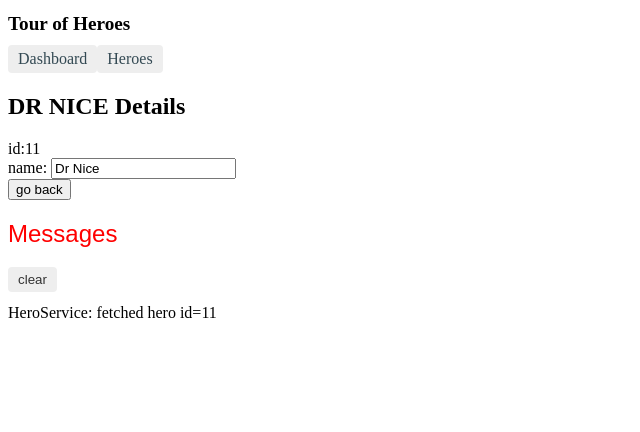
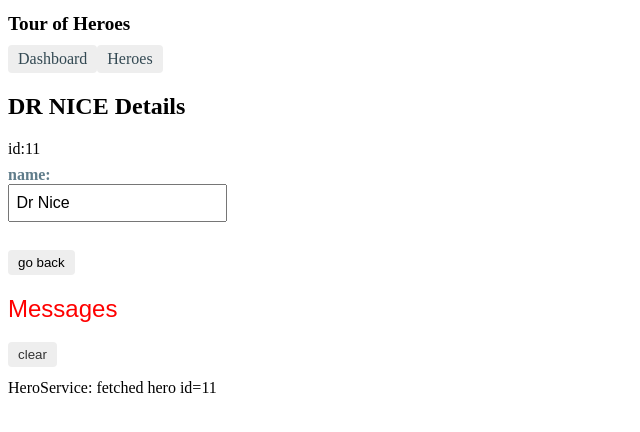
Before and after one commit to suzanamelomoraes/heroes-tour, an Angular app: page /detail/11 in a window 1280 px wide. Shown: the top 432 px of the page, without its empty margins (0-640 px from the left). Built offline with nearby package versions, Linux system fonts and the light colour scheme.

Commit message:
include CSS style

```diff
--- a/src/app/components/hero-detail/hero-detail.component.css
+++ b/src/app/components/hero-detail/hero-detail.component.css
@@ -0,0 +1,31 @@
+/* HeroDetailComponent's private CSS styles */
+
+label {
+  display: inline-block;
+  width: 3em;
+  margin: 0.5em 0;
+  color: #607d8b;
+  font-weight: bold;
+}
+input {
+  height: 2em;
+  font-size: 1em;
+  padding-left: 0.4em;
+}
+button {
+  margin-top: 20px;
+  font-family: Arial;
+  background-color: #eee;
+  border: none;
+  padding: 5px 10px;
+  border-radius: 4px;
+  cursor: pointer;
+}
+button:hover {
+  background-color: #cfd8dc;
+}
+button:disabled {
+  background-color: #eee;
+  color: #ccc;
+  cursor: auto;
+}
```
